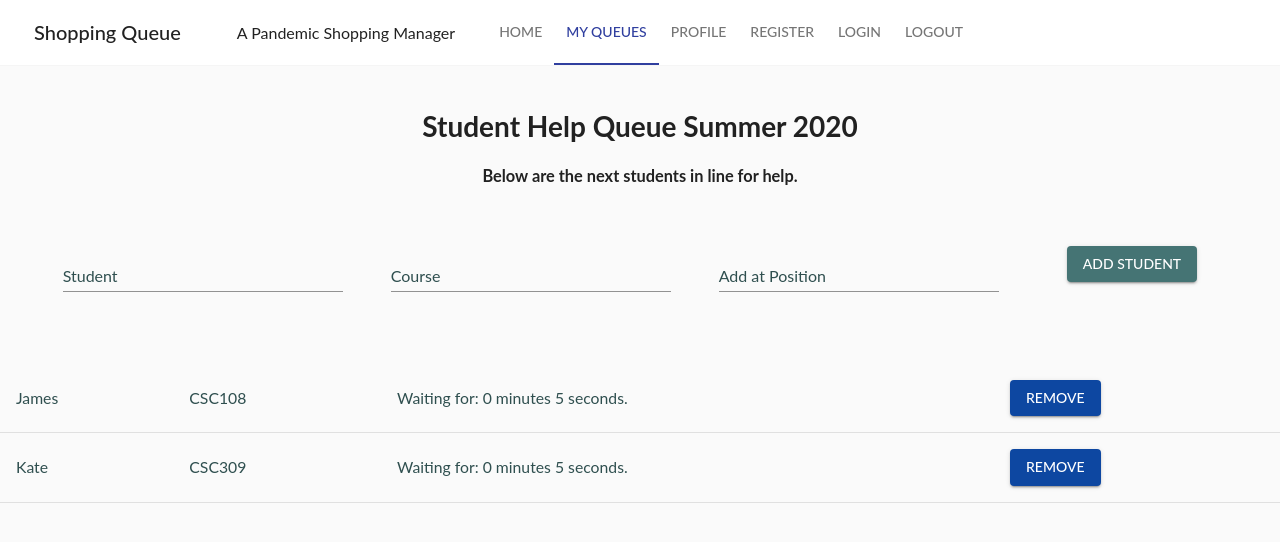
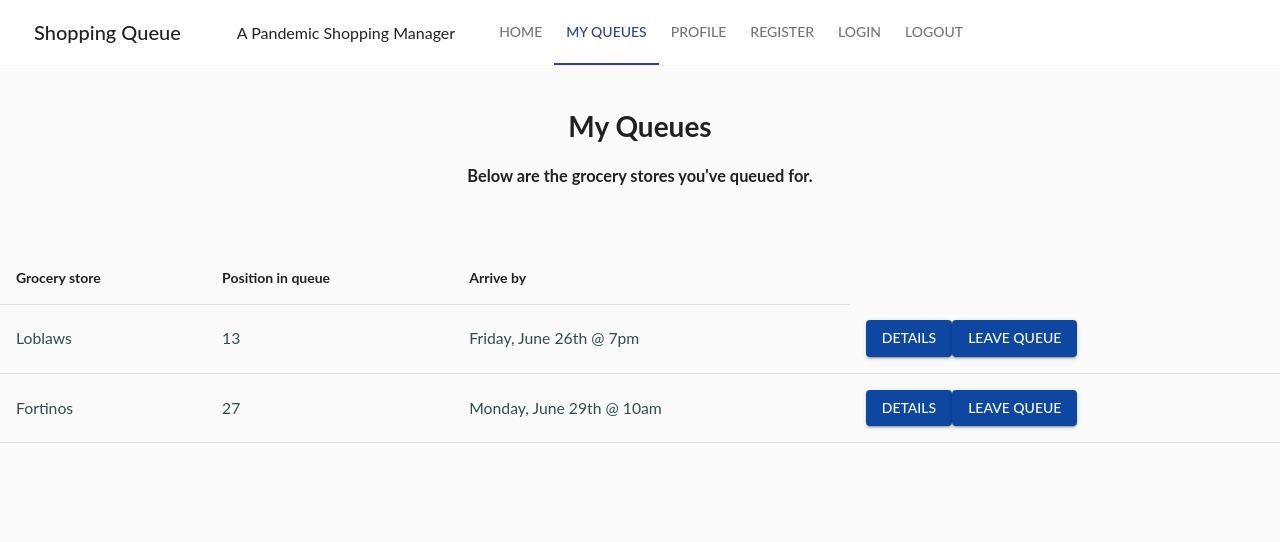
Before and after one commit to larryworm1127/Shopping-Queue, a React (Create React App) app: page /queue in a window 1280 px wide. Shown: the top 542 px of the page. Built offline with nearby package versions, Linux system fonts and the light colour scheme.

Commit message:
Add my queues page

```diff
--- a/src/components/Queue/index.js
+++ b/src/components/Queue/index.js
@@ -19,8 +19,8 @@ class Queue extends React.Component {
     studentName: "",
     studentCourse: "",
     students: [
-      { name: "James", course: "CSC108" },
-      { name: "Kate", course: "CSC309" }
+      { name: "Loblaws", course: "13", date: "Friday, June 26th @ 7pm" },
+      { name: "Fortinos", course: "27", date: "Monday, June 29th @ 10am"  }
     ]
   };
 
@@ -51,11 +51,11 @@ class Queue extends React.Component {
         <NavBar currentPath={this.props.location.pathname}/>
         {/* Header component with text props. */}
         <Header
-          title="Student Help Queue Summer 2020"
-          subtitle="Below are the next students in line for help."
+          title="My Queues"
+          subtitle="Below are the grocery stores you've queued for."
         />
 
-        {/* Student Form component with text and function props. */}
+        {/* Student Form component with text and function props.
         <StudentForm
           studentName={this.state.studentName}
           studentCourse={this.state.studentCourse}
@@ -63,7 +63,7 @@ class Queue extends React.Component {
           handleChange={this.handleInputChange}
           addStudent={() => addStudent(this)}
         />
-
+        */}
         {/* The Student List */}
         <StudentList students={this.state.students} queueComponent={this}/>
       </div>
--- a/src/components/Student/index.js
+++ b/src/components/Student/index.js
@@ -57,11 +57,21 @@ class Student extends React.Component {
 
         {/* Show how long the student has been waiting for */}
         <TableCell component="th" scope="row">
+        {/*
           Waiting for: {Math.floor(this.state.seconds / 60)} minutes{" "}
           {this.state.seconds % 60} seconds.
+        */}
+        {student.date}
         </TableCell>
 
         <TableCell component="th" scope="row">
+          <Button
+            variant="contained"
+            color="secondary"
+            >
+            details
+          </Button>
+
           <Button
             variant="contained"
             color="secondary"
@@ -71,8 +81,9 @@ class Student extends React.Component {
               //() => this.removeStudent(student) // this also works
             }
           >
-            remove
+            leave queue
           </Button>
+
         </TableCell>
       </TableRow>
     );
--- a/src/components/StudentList/index.js
+++ b/src/components/StudentList/index.js
@@ -2,6 +2,8 @@ import React from "react";
 import { uid } from "react-uid";
 import Table from "@material-ui/core/Table";
 import TableBody from "@material-ui/core/TableBody";
+import TableCell from "@material-ui/core/TableCell";
+import TableRow from "@material-ui/core/TableRow";
 
 import Student from "./../Student";
 
@@ -16,7 +18,22 @@ class StudentList extends React.Component {
        student list and make an <li> for each one. */
     return (
       <Table className="student-list">
+        {/* Header of table*/}
         <TableBody>
+            <TableRow component="th" scope="row">
+                <TableCell component="th" scope="row">
+                    {<strong>Grocery store</strong>}
+                </TableCell>
+
+                <TableCell component="th" scope="row">
+                    {<strong>Position in queue</strong>}
+                </TableCell>
+
+                <TableCell component="th" scope="row">
+                    {<strong>Arrive by</strong>}
+                </TableCell>
+            </TableRow>
+         { /* Grocery stores that user is in queue for */}
           {students.map(student => (
             <Student
               key={uid(
```
